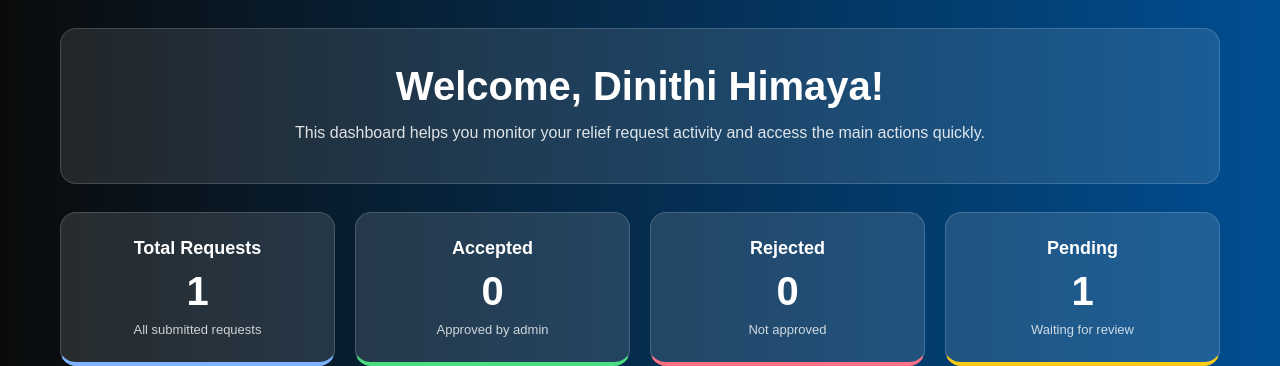
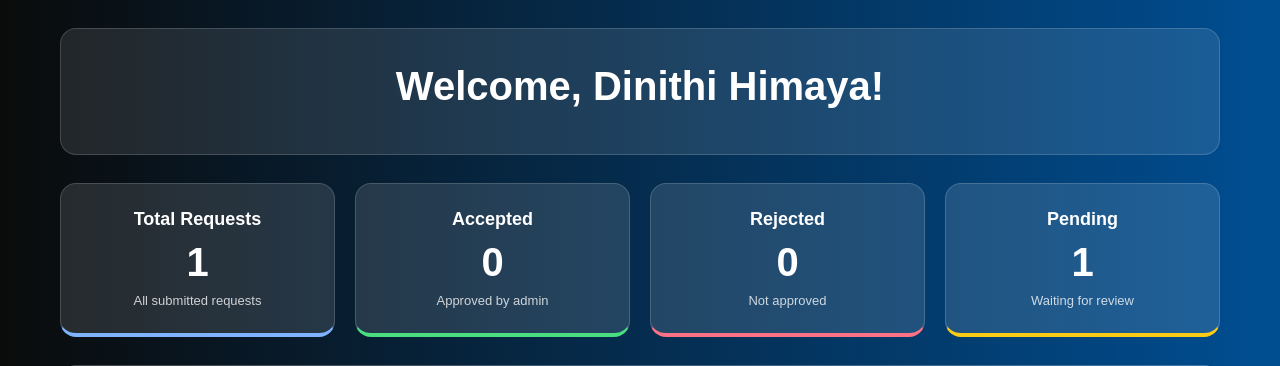
Before and after one commit to DinithiHimayaPerera/Flood-Relief-Management-System, a PHP site: page /dashboard.php in a window 1280 px wide. Shown: the part 119-485 px from the top of the page. Run offline with PHP 8.4, Linux system fonts and the light colour scheme; a user stored in the database is signed in; data comes from the database, SQL or seed files in the repository.

Commit message:
modify dashboard.php

```diff
--- a/dashboard.php
+++ b/dashboard.php
@@ -284,7 +284,7 @@ body {
 
     <div class="welcome-section">
         <h1>Welcome, <?php echo htmlspecialchars($user_name); ?>!</h1>
-        <p>This dashboard helps you monitor your relief request activity and access the main actions quickly.</p>
+
     </div>
 
     <div class="stats-container">
```
